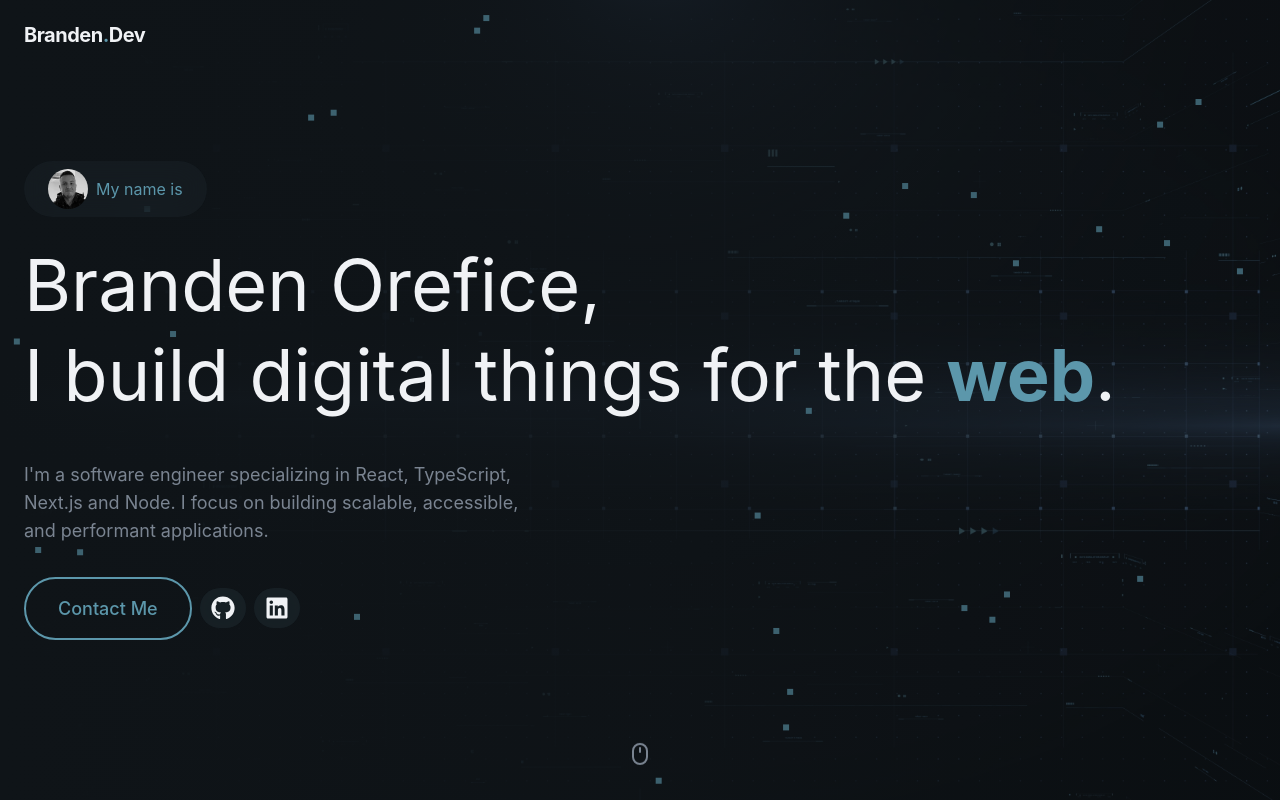
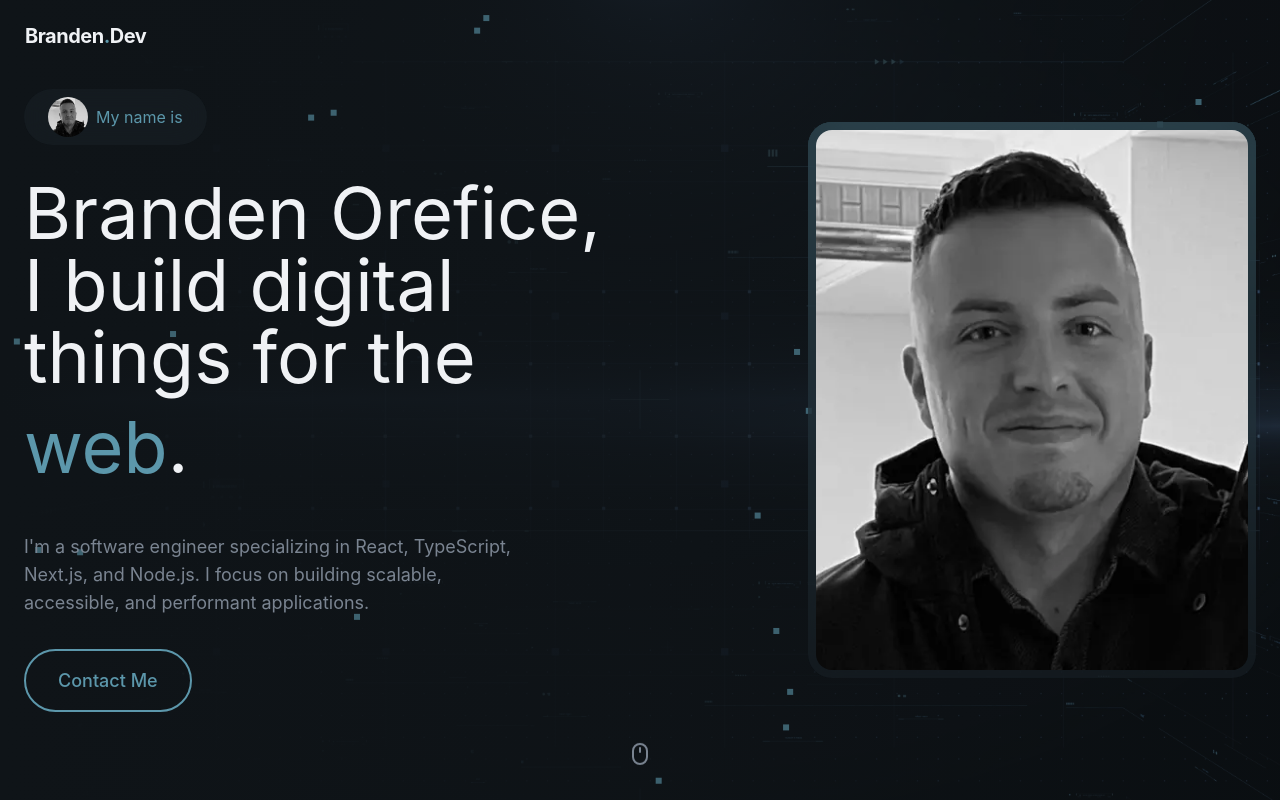
Before and after one commit to Branden-Orefice/v2-portfolio, a React (Vite) app: page / in a window 1280 px wide. Shown: the top 800 px of the page. Built offline with nearby package versions, Linux system fonts and the light colour scheme.

Commit message:
Made some changes to hero, css, and fix some bugs

```diff
--- a/src/App.tsx
+++ b/src/App.tsx
@@ -11,9 +11,9 @@ function App() {
       <Navbar />
       <main>
         <Hero />
+        <Work />
         <About />
         <Experience />
-        <Work />
         <Contact />
       </main>
     </div>
--- a/src/index.css
+++ b/src/index.css
@@ -140,6 +140,15 @@
   }
   .animate-delay-500 {
     animation-delay: 500ms;
+  }
+  .animate-delay-600 {
+    animation-delay: 600ms;
+  }
+  .animate-delay-700 {
+    animation-delay: 700ms;
+  }
+  .animate-delay-800 {
+    animation-delay: 800ms;
   }
 
   @keyframes confetti-fall {
@@ -410,5 +419,4 @@
       transparent 70%
     );
   }
-
 }
--- a/src/layout/Navbar.tsx
+++ b/src/layout/Navbar.tsx
@@ -1,32 +1,31 @@
+import { FontAwesomeIcon } from "@fortawesome/react-fontawesome";
 import { Menu, X } from "lucide-react";
+import { faGithub } from "@fortawesome/free-brands-svg-icons";
+import { faLinkedin } from "@fortawesome/free-brands-svg-icons/faLinkedin";
 import { useEffect, useState } from "react";
 
 const navLinks = [
   {
     id: 1,
-    href: "#about",
-    number: "01",
-    label: "About",
+    href: "#work",
+    label: "Work",
     className: "animate-delay-200 animate-fade-in hover:text-primary",
   },
   {
     id: 2,
-    href: "#experience",
-    number: "02",
-    label: "Experience",
+    href: "#about",
+    label: "About",
     className: "animate-delay-300 animate-fade-in hover:text-primary",
   },
   {
     id: 3,
-    href: "#work",
-    number: "03",
-    label: "Work",
+    href: "#experience",
+    label: "Experience",
     className: "animate-delay-400 animate-fade-in hover:text-primary",
   },
   {
     id: 4,
     href: "#contact",
-    number: "04",
     label: "Contact",
     className: "animate-delay-500 animate-fade-in hover:text-primary",
   },
@@ -61,7 +60,7 @@ const Navbar = () => {
 
   return (
     <header
-      className={`fixed top-0 left-0 right-0 transition-all duration-500 ${isScrolled ? "stronger-glass-look py-3" : "bg-transparent py-5"} z-50`}
+      className={`fixed top-0 left-0 right-0 transition-all duration-500 border border-transparent ${isScrolled ? "stronger-glass-look py-3" : "bg-transparent py-5"} z-50`}
     >
       <nav className="container mx-auto px-6 flex items-center justify-between">
         <a
@@ -79,14 +78,36 @@ const Navbar = () => {
         <div className="hidden md:flex gap-5 items-center">
           {navLinks.map((link) => (
             <a className={link.className} key={link.id} href={link.href}>
-              <span className="mr-1 text-sm">
-                {link.number}
-                <span className="text-primary text-lg">.</span>
-              </span>
               {link.label}
             </a>
           ))}
-          <div className="hidden md:block animate-delay-600 animate-fade-in">
+          <div className="flex items-center gap-4">
+            <a
+              href="https://github.com/branden-orefice"
+              target="_blank"
+              rel="noopener noreferrer"
+              className="animate-delay-600 animate-fade-in"
+            >
+              <FontAwesomeIcon
+                icon={faGithub}
+                size="xl"
+                className="hover:text-primary/80 transition-all duration-300"
+              />
+            </a>
+            <a
+              href="https://linkedin.com/in/branden-orefice"
+              target="_blank"
+              rel="noopener noreferrer"
+              className="animate-delay-700 animate-fade-in"
+            >
+              <FontAwesomeIcon
+                icon={faLinkedin}
+                size="xl"
+                className="hover:text-primary/80 transition-all duration-300"
+              />
+            </a>
+          </div>
+          <div className="hidden md:block animate-delay-800 animate-fade-in">
             <a
               className="button button--small"
               href="https://resume-branden.vercel.app/"
@@ -119,13 +140,33 @@ const Navbar = () => {
                 onClick={() => setIsMobileMenuOpen(false)}
                 href={link.href}
               >
-                <span className="mr-1 text-sm">
-                  {link.number}
-                  <span className="text-primary text-lg">.</span>
-                </span>
                 {link.label}
               </a>
             ))}
+            <div className="flex items-center gap-4">
+              <a
+                href="https://github.com/branden-orefice"
+                target="_blank"
+                rel="noopener noreferrer"
+              >
+                <FontAwesomeIcon
+                  icon={faGithub}
+                  size="xl"
+                  className="stronger-glass-look p-2 rounded-full hover:text-primary/80 transition-all duration-300"
+                />
+              </a>
+              <a
+                href="https://linkedin.com/in/branden-orefice"
+                target="_blank"
+                rel="noopener noreferrer"
+              >
+                <FontAwesomeIcon
+                  icon={faLinkedin}
+                  size="xl"
+                  className="stronger-glass-look p-2 rounded-full hover:text-primary/80 transition-all duration-300"
+                />
+              </a>
+            </div>
             <a
               className="button button--small text-center"
               href="https://resume-branden.vercel.app/"
--- a/src/sections/About.tsx
+++ b/src/sections/About.tsx
@@ -17,12 +17,10 @@ const About = () => {
   return (
     <section id="about" className="py-64 relative overflow-hidden">
       <GlowOrb className="md:top-[22%] md:left-[14%] lg:top-[29%] lg:left-[13%] sm:top-[22%] sm:left-[10%]  xl:left-[21%] xl:top-[33%] size-[500px]" />
-      <div className="absolute top-0 inset-x-0 h-72 pointer-events-none gradient-radial-top" />
       <div className="container mx-auto px-6 relative z-10">
         <div className="grid lg:grid-cols-2 gap-16 items-center">
           <div className="space-y-8">
             <div className="animate-fade-in mb-16">
-              <span className="text-primary">01.</span>{" "}
               <span className="text-xl font-medium tracking-wider">
                 About Me
               </span>
--- a/src/sections/Contact.tsx
+++ b/src/sections/Contact.tsx
@@ -11,7 +11,6 @@ const Contact = () => {
       <div className="container mx-auto px-6 relative z-10">
         <GlowOrb className="xl:top-[5%] xl:left-[3%] lg:top-[5%] lg:left-[5%]  md:top-[6%] md:left-[6%] sm:top-[4%] sm:left-[4%] size-[500px]" />
         <div className="max-w-3xl mb-16">
-          <span className="text-primary">04.</span>{" "}
           <span className="text-xl font-medium tracking-wider">
             Get In Touch
           </span>
--- a/src/sections/Experience.tsx
+++ b/src/sections/Experience.tsx
@@ -1,5 +1,5 @@
 import GlowOrb from "@/components/GlowOrb";
-import {experiences} from "@/data/experiences.ts";
+import { experiences } from "@/data/experiences.ts";
 
 const Experience = () => {
   return (
@@ -7,7 +7,6 @@ const Experience = () => {
       <GlowOrb className="top-[50%] left-[50%] sm:top-[55%] sm:left-[50%] size-[500px]" />
       <div className="container mx-auto px-6 relative z-10">
         <div className="max-w-3xl mb-16">
-          <span className="text-primary">02.</span>{" "}
           <span className="text-xl font-medium tracking-wider">
             Where I've Worked
           </span>
--- a/src/sections/Hero.tsx
+++ b/src/sections/Hero.tsx
@@ -1,7 +1,4 @@
 import { useEffect, useMemo, useState } from "react";
-import { FontAwesomeIcon } from "@fortawesome/react-fontawesome";
-import { faGithub } from "@fortawesome/free-brands-svg-icons";
-import { faLinkedin } from "@fortawesome/free-brands-svg-icons/faLinkedin";
 import { Mouse } from "lucide-react";
 
 type Messages = {
@@ -78,13 +75,14 @@ const Hero = () => {
         ))}
       </div>
 
-      <div className="container mx-auto px-6 pt-20 pb-20 relative z-10">
+      <div className="container mx-auto px-6 pt-40 lg:pt-20 pb-20 relative z-10">
+        <div className="grid grid-cols-1 lg:grid-cols-2 gap-12 items-center">
+          {/* LEFT COLUMN */}
           <div className="space-y-8">
-          {/* Bubble 1 unmounts when done, sits above everything */}
             {phase === "bubble1" && (
               <div className="inline-flex items-center gap-2 px-6 py-2 rounded-full glass-look text-md text-primary">
                 <img
-                alt="developer of portfolio"
+                  alt="Branden Orefice, developer of portfolio"
                   src="/images/hero-img.webp"
                   className="rounded-full w-10 h-10"
                 />
@@ -92,12 +90,15 @@ const Hero = () => {
               </div>
             )}
 
-          {/* Bubble 2 & Hero are always in the DOM together, never move */}
             <div
-            className={`inline-flex items-center gap-2 px-6 py-2 rounded-full glass-look  text-primary text-md transition-opacity duration-300 ${phase === "bubble2" || phase === "hero" ? "opacity-100" : "opacity-0 pointer-events-none"}`}
+              className={`inline-flex items-center gap-2 px-6 py-2 rounded-full glass-look text-primary text-md transition-opacity duration-300 ${
+                phase === "bubble2" || phase === "hero"
+                  ? "opacity-100"
+                  : "opacity-0 pointer-events-none absolute"
+              }`}
             >
               <img
-              alt="developer of portfolio"
+                alt="Branden Orefice, developer of portfolio"
                 src="/images/hero-img.webp"
                 className="rounded-full w-10 h-10"
               />
@@ -105,51 +106,65 @@ const Hero = () => {
             </div>
 
             <div
-            className={`space-y-8 transition-opacity duration-500 ${phase === "hero" ? "opacity-100" : "opacity-0"}`}
+              className={`space-y-8 transition-all duration-700 ${
+                phase === "hero"
+                  ? "opacity-100 translate-y-0"
+                  : "opacity-0 translate-y-4"
+              }`}
             >
               <h1 className="text-5xl md:text-6xl lg:text-7xl">
-              Branden Orefice, <br />I build digital things for the{" "}
-              <strong className="text-primary">web</strong>.
+                Branden Orefice,
+                <br />I build digital things for the{" "}
+                <span className="text-primary">web</span>.
               </h1>
+
               <p className="text-lg text-muted-foreground max-w-lg">
-              I'm a software engineer specializing in React, TypeScript, Next.js
-              and Node. I focus on building scalable, accessible, and performant
-              applications.
+                I'm a software engineer specializing in React, TypeScript,
+                Next.js, and Node.js. I focus on building scalable, accessible,
+                and performant applications.
               </p>
 
-            <div className="flex items-center gap-2">
+              <div className="flex items-center gap-4">
                 <a href="#contact" className="button button--large">
                   Contact Me
-              </a>
-              <a
-                href="https://github.com/branden-orefice"
-                target="_blank"
-                rel="noopener noreferrer"
-              >
-                <FontAwesomeIcon
-                  icon={faGithub}
-                  size="xl"
-                  className="stronger-glass-look p-2 rounded-full hover:text-primary/80 transition-all duration-300"
-                />
-              </a>
-              <a
-                href="https://linkedin.com/in/branden-orefice"
-                target="_blank"
-                rel="noopener noreferrer"
-              >
-                <FontAwesomeIcon
-                  icon={faLinkedin}
-                  size="xl"
-                  className="stronger-glass-look p-2 rounded-full hover:text-primary/80 transition-all duration-300"
-                />
                 </a>
               </div>
             </div>
           </div>
+
+          {/* RIGHT COLUMN */}
+          <div
+            className={`transition-all duration-700 ${
+              phase === "hero"
+                ? "opacity-100 translate-x-0"
+                : "opacity-0 translate-x-8"
+            }`}
+          >
+            <div className="relative max-w-md mx-auto lg:mr-0">
+              <div
+                className="
+            absolute inset-0
+            rounded-3xl
+            gradient-b-primary
+            animate-pulse
+          "
+              />
+
+              <div className="relative glass-look rounded-3xl p-2 glow-border mb-4 lg:mb-0">
+                <img
+                  src="/images/hero-img.webp"
+                  alt="Branden Orefice, developer of portfolio"
+                  className="w-full aspect-[4/5] object-cover rounded-2xl"
+                />
               </div>
+            </div>
+          </div>
+        </div>
+      </div>
+
       <div className="absolute bottom-8 left-1/2 -translate-x-1/2 animate-fade-in animate-delay-800">
         <a
-          href="#about"
+          href="#work"
           className="flex flex-col items-center gap-2 text-muted-foreground hover:text-primary transition-colors duration-300"
         >
           <Mouse className="animate-bounce" />
--- a/src/sections/Work.tsx
+++ b/src/sections/Work.tsx
@@ -1,9 +1,7 @@
 import FeaturedCard from "@/components/work-section/FeaturedCard";
 import SmallCard from "@/components/work-section/SmallCard";
 import GlowOrb from "@/components/GlowOrb";
-import {projects} from "@/data/projects.ts";
-
-
+import { projects } from "@/data/projects.ts";
 
 const Work = () => {
   const featured = projects.filter((project) => project.featured);
@@ -12,7 +10,6 @@ const Work = () => {
     <section id="work" className="py-32 relative overflow-hidden">
       <div className="container mx-auto px-6 relative z-10">
         <div className="max-w-3xl mb-16">
-          <span className="text-primary">03.</span>{" "}
           <span className="text-xl font-medium tracking-wider">
             Things I've Built
           </span>
```
Lines whose indentation alone changed are shown as unchanged.
